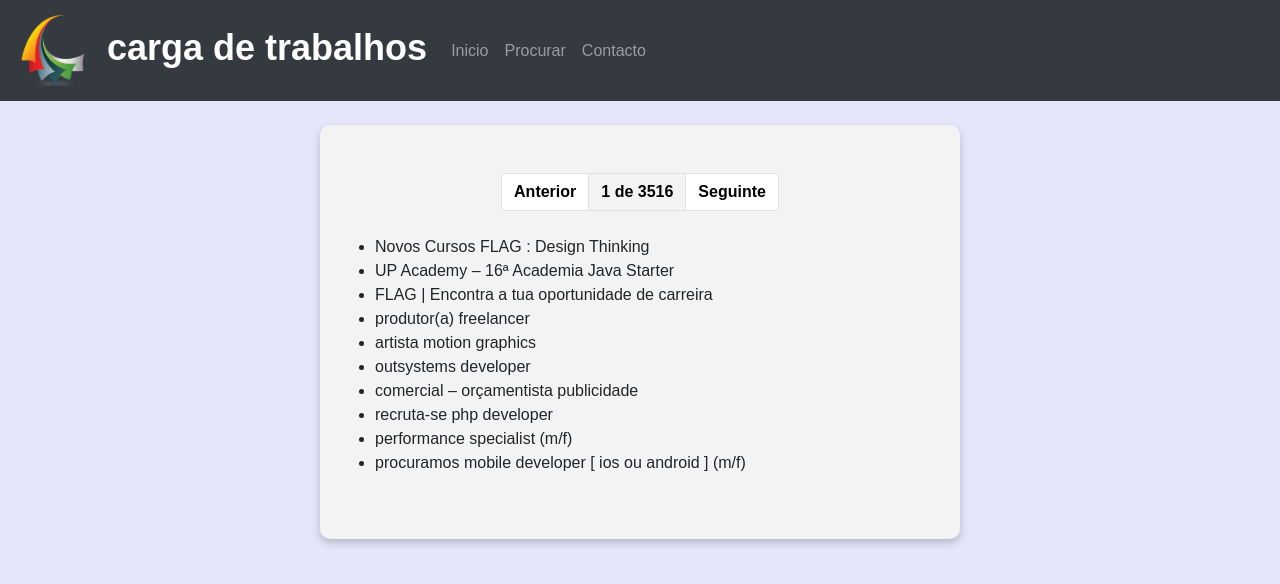
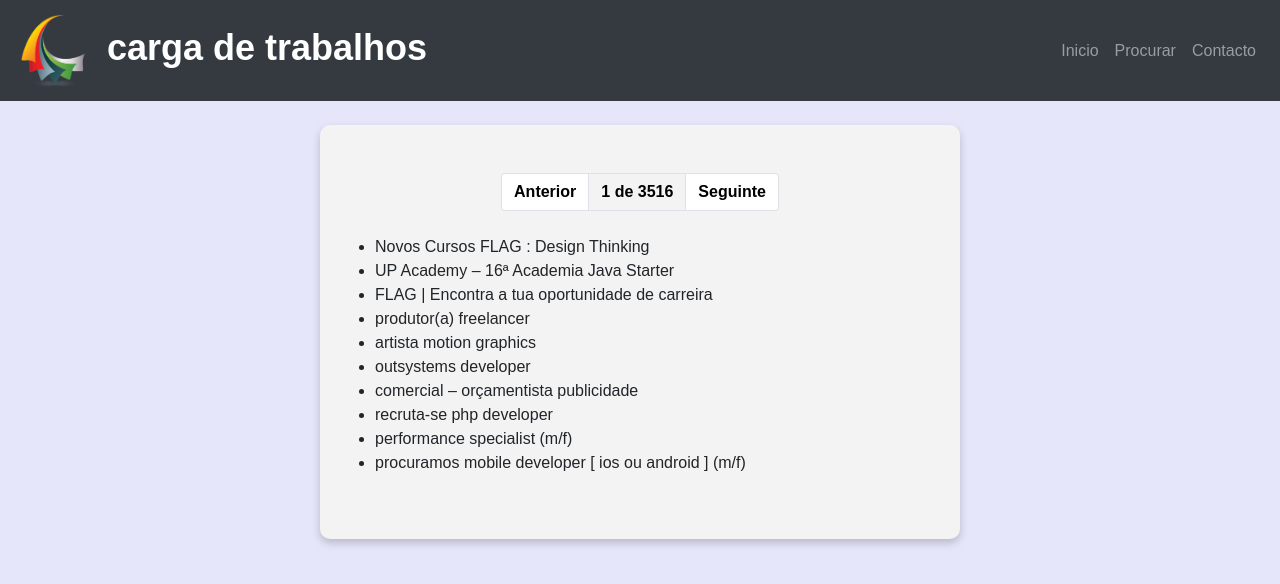
Before and after one commit to kossak31/cargadetrabalhos, a Vue app: page / in a window 1280 px wide. Shown: the top 584 px of the page. Built offline with nearby package versions, Linux system fonts and the light colour scheme.

Commit message:
Adicionada nova posição para navbar menu

```diff
--- a/src/components/NavBar.vue
+++ b/src/components/NavBar.vue
@@ -51,4 +51,13 @@ html, body {
 #app {
   font-family: 'Varela Round', sans-serif;
 }
+
+@media (min-width: 992px)
+{
+.navbar-expand-lg .navbar-collapse {
+    display: flex !important;
+    flex-basis: auto;
+    justify-content: flex-end!important;
+}
+}
 </style>
```
